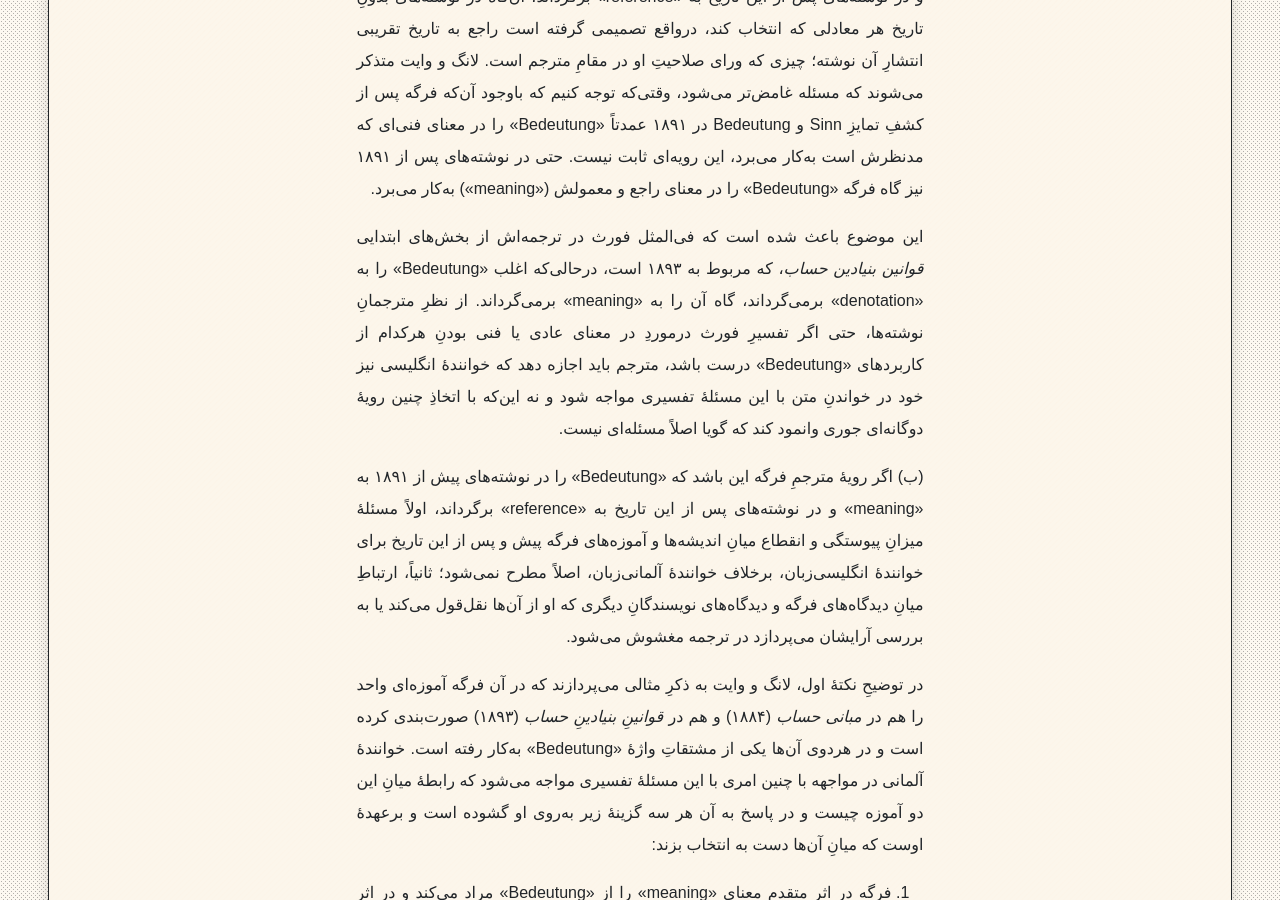
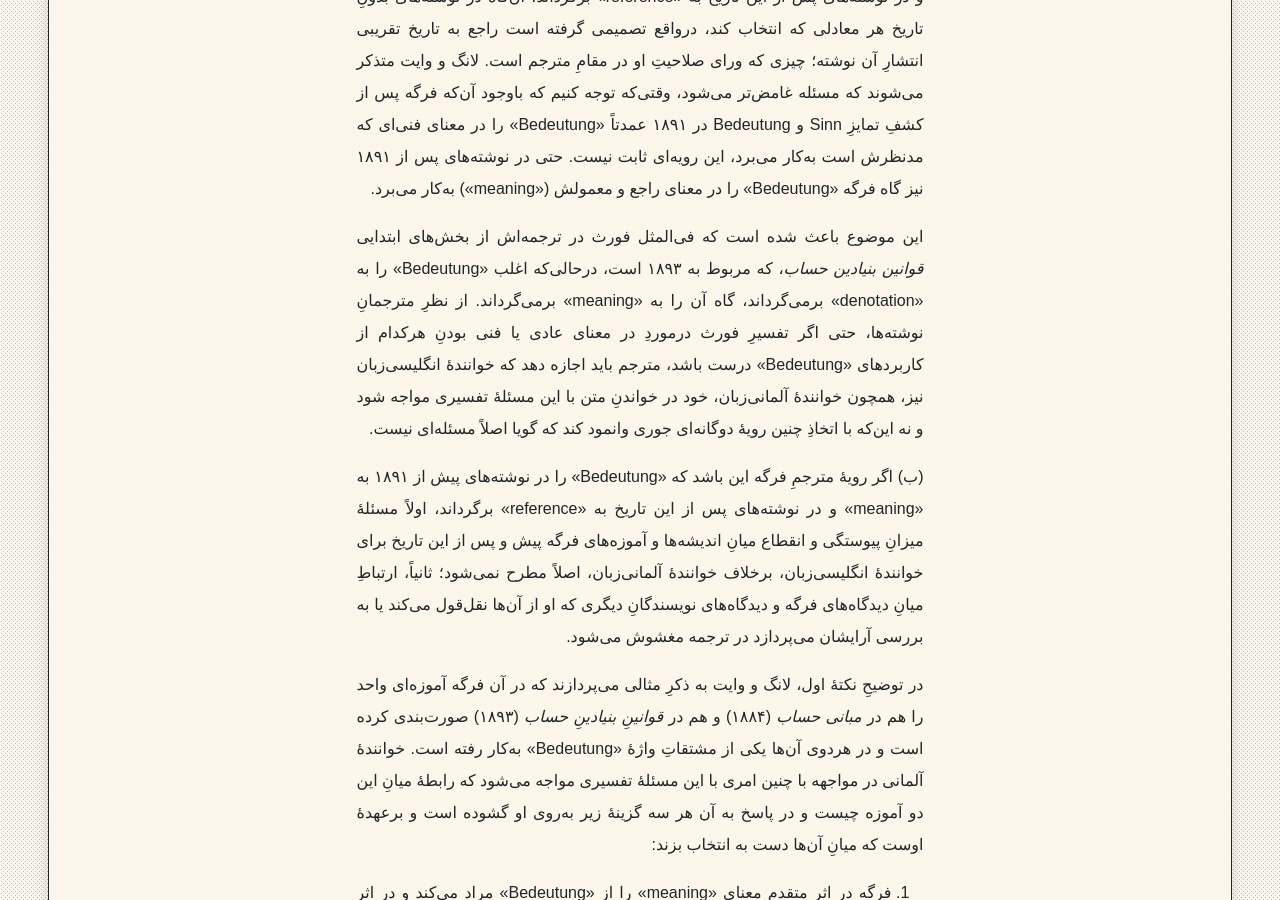
Before and after one commit to phicudemy/phicudemy.github.io, a Jekyll site: the page built from _posts/2024-07-16-fregebedeutung۲.md, in a window 1280 px wide and 900 px high, scrolled down 4542 px. Built offline with Jekyll 4.4.1, drawn with Linux system fonts in a browser that asks for light colours; some web fonts are replaced.

Commit message:
TinaCMS content update

```diff
--- a/_posts/2024-07-16-fregebedeutung۲.md
+++ b/_posts/2024-07-16-fregebedeutung۲.md
@@ -58,7 +58,7 @@ tags:
 
 (الف) تاریخِ همۀ نوشته‌های پس از مرگ منتشرشدۀ فرگه مشخص نیست. اگر رویۀ مترجمِ فرگه این باشد که «Bedeutung» را در نوشته‌های پیش از ۱۸۹۱ به «meaning» و در نوشته‌های پس از این تاریخ به «reference» برگرداند، آن‌گاه در نوشته‌های بدونِ تاریخ هر معادلی که انتخاب کند، درواقع تصمیمی گرفته است راجع به تاریخ تقریبی انتشارِ آن نوشته؛ چیزی که ورای صلاحیتِ او در مقامِ مترجم است. لانگ و وایت متذکر می‌شوند که مسئله غامض‌تر می‌شود، وقتی‌که توجه کنیم که باوجود آن‌که فرگه پس از کشفِ تمایزِ Sinn و Bedeutung در ۱۸۹۱ عمدتاً «Bedeutung» را در معنای فنی‌ای که مدنظرش است به‌کار می‌برد، این رویه‌ای ثابت نیست. حتی در نوشته‌های پس از ۱۸۹۱ نیز گاه فرگه «Bedeutung» را در معنای راجع و معمولش («meaning») به‌کار می‌برد.
 
-این موضوع باعث شده است که فی‌المثل فورث در ترجمه‌اش از بخش‌های ابتدایی *قوانین بنیادین حساب*، که مربوط به ۱۸۹۳ است، درحالی‌که اغلب «Bedeutung»‌ را به «denotation» برمی‌گرداند، گاه آن را به «meaning»‌ برمی‌گرداند. از نظرِ مترجمانِ نوشته‌ها، حتی اگر تفسیرِ فورث درموردِ در معنای عادی یا فنی بودنِ هرکدام از کاربردهای «Bedeutung» درست باشد، مترجم باید اجازه دهد که خوانندۀ انگلیسی نیز خود در خواندنِ متن با این مسئلۀ تفسیری مواجه شود و نه این‌که با اتخاذِ چنین رویۀ دوگانه‌ای جوری وانمود کند که گویا اصلاً مسئله‌ای نیست.
+این موضوع باعث شده است که فی‌المثل فورث در ترجمه‌اش از بخش‌های ابتدایی *قوانین بنیادین حساب*، که مربوط به ۱۸۹۳ است، درحالی‌که اغلب «Bedeutung»‌ را به «denotation» برمی‌گرداند، گاه آن را به «meaning»‌ برمی‌گرداند. از نظرِ مترجمانِ نوشته‌ها، حتی اگر تفسیرِ فورث درموردِ در معنای عادی یا فنی بودنِ هرکدام از کاربردهای «Bedeutung» درست باشد، مترجم باید اجازه دهد که خوانندۀ انگلیسی‌زبان نیز، همچون خوانندهٔ آلمانی‌زبان، خود در خواندنِ متن با این مسئلۀ تفسیری مواجه شود و نه این‌که با اتخاذِ چنین رویۀ دوگانه‌ای جوری وانمود کند که گویا اصلاً مسئله‌ای نیست.
 
 (ب) اگر رویۀ مترجمِ فرگه این باشد که «Bedeutung» را در نوشته‌های پیش از ۱۸۹۱ به «meaning» و در نوشته‌های پس از این تاریخ به «reference» برگرداند، اولاً مسئلۀ میزانِ پیوستگی و انقطاع میانِ اندیشه‌ها و آموزه‌های فرگه پیش و پس از این تاریخ برای خوانندۀ انگلیسی‌زبان، برخلاف خوانندۀ آلمانی‌زبان، اصلاً مطرح نمی‌شود؛ ثانیاً، ارتباطِ میانِ دیدگاه‌های فرگه و دیدگاه‌های نویسندگانِ دیگری که او از آن‌ها نقل‌قول می‌کند یا به بررسی آرایشان می‌پردازد در ترجمه مغشوش می‌شود.
 
```
